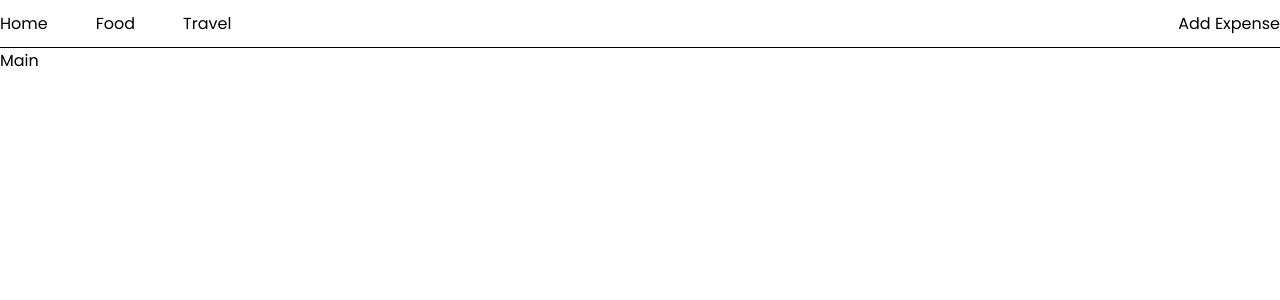
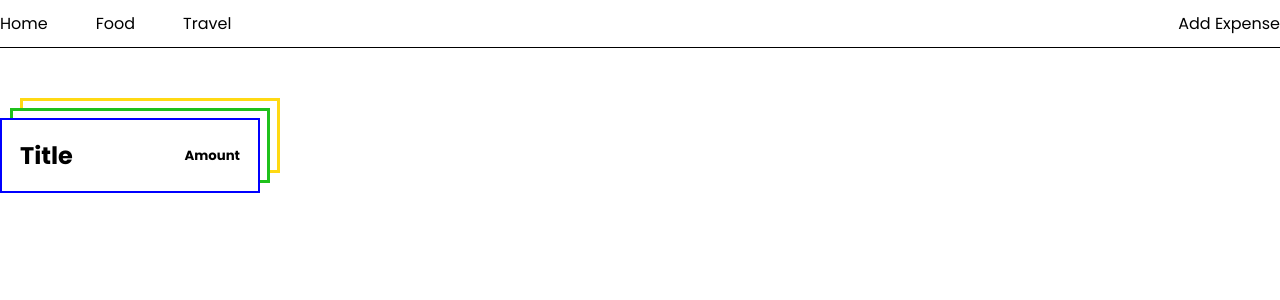
Before and after one commit to dharmjeet05/Expense-Manager-ClassComponent, a React (Create React App) app: page / in a window 1280 px wide. Shown: the top 300 px of the page. Built offline with nearby package versions, Linux system fonts and the light colour scheme.

Commit message:
UI: Card is all ready

```diff
--- a/src/components/Form/Form.css
+++ b/src/components/Form/Form.css
@@ -7,7 +7,7 @@
 .expenseform__field {
   width: 22rem;
   padding: 8px;
-  border: 2px solid #51e1ed;
+  border: 2px solid blue;
   border-radius: 6px;
   font-size: 16px;
 }
@@ -16,7 +16,8 @@
   padding: 8px 20px;
   border: none;
   border-radius: 6px;
-  background: #51e1ed;
+  background: blue;
   cursor: pointer;
   font-size: 18px;
+  color: white;
 }
--- /dev/null
+++ b/src/components/Main/Main.css
@@ -0,0 +1,19 @@
+.main {
+  display: grid;
+  grid-template-columns: 1fr 1fr 1fr 1fr;
+  gap: 5rem;
+  margin: 70px 0;
+}
+
+.main__item {
+  padding: 20px;
+  box-shadow: blue 0px 0px 0px 2px inset, rgb(255, 255, 255) 10px -10px 0px -3px,
+    rgb(31, 193, 27) 10px -10px, rgb(255, 255, 255) 20px -20px 0px -3px,
+    rgb(255, 217, 19) 20px -20px;
+}
+
+.main__item__top {
+  display: flex;
+  justify-content: space-between;
+  align-items: center;
+}
--- a/src/components/Main/Main.jsx
+++ b/src/components/Main/Main.jsx
@@ -1,8 +1,28 @@
+/* eslint-disable react/jsx-key */
+// import PropTypes from "prop-types";
 import React, { Component } from "react";
+import "./Main.css";
 
 export class Main extends Component {
+  // static propTypes = {};
+
+  constructor(props) {
+    super(props);
+  }
+
   render() {
-    return <div>Main</div>;
+    return (
+      <div className="container">
+        <div className="main">
+          <div className="main__item">
+            <div className="main__item__top">
+              <h2>Title</h2>
+              <h5>Amount</h5>
+            </div>
+          </div>
+        </div>
+      </div>
+    );
   }
 }
 
```
